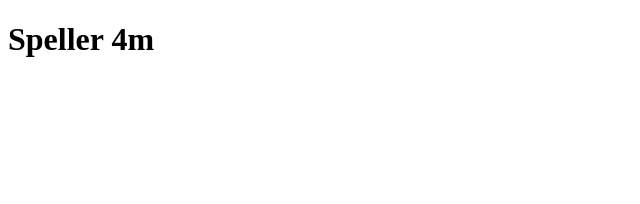
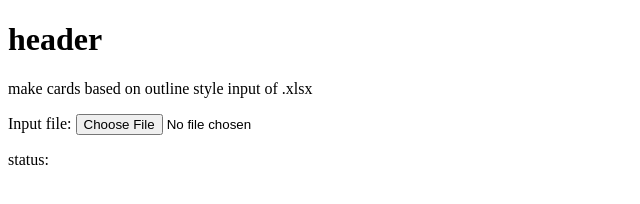
Before and after one commit to ithinkimongithub/cardmaker, a plain HTML site: page index.html in a window 1280 px wide. Shown: the whole page, without its empty margins (0-640 px from the left). Drawn offline with nearby package versions, Linux system fonts and the light colour scheme.

Commit message:
Update index.html

```diff
--- a/index.html
+++ b/index.html
@@ -5,7 +5,7 @@
 
 <head>
     <meta charset="utf-8" />
-    <title>Speller</title>
+    <title>carder</title>
 </head>
 <style>
     table, th, td{
@@ -14,8 +14,24 @@
     }
 </style>
 <body>
-    <h1>Speller 4m</h1>
-    <p id="test"></p>
+    <h1>header</h1>
+    <p id="test">make cards based on outline style input of .xlsx</p>
+    Input file: <input type="file" onchange="openXLSX()" accept=".xlsx">
+    <p id="pstatus">status:</p>
 </body>
-
 </html>
+<script>
+function sendstatus(text){
+    document.getElementById("pstatus").text += text;
+}
+function openXLSX(){
+    var file = event.target.files[0];
+    var reader = new FileReader();
+    reader.onload = function(event){
+        var data = event.target.result;
+        var workbook = XLSX.read(data, {type: 'binary'});
+        console.log("workbook read");
+    };
+    reader.readAsBinaryString(file);
+}
+</script>
```
